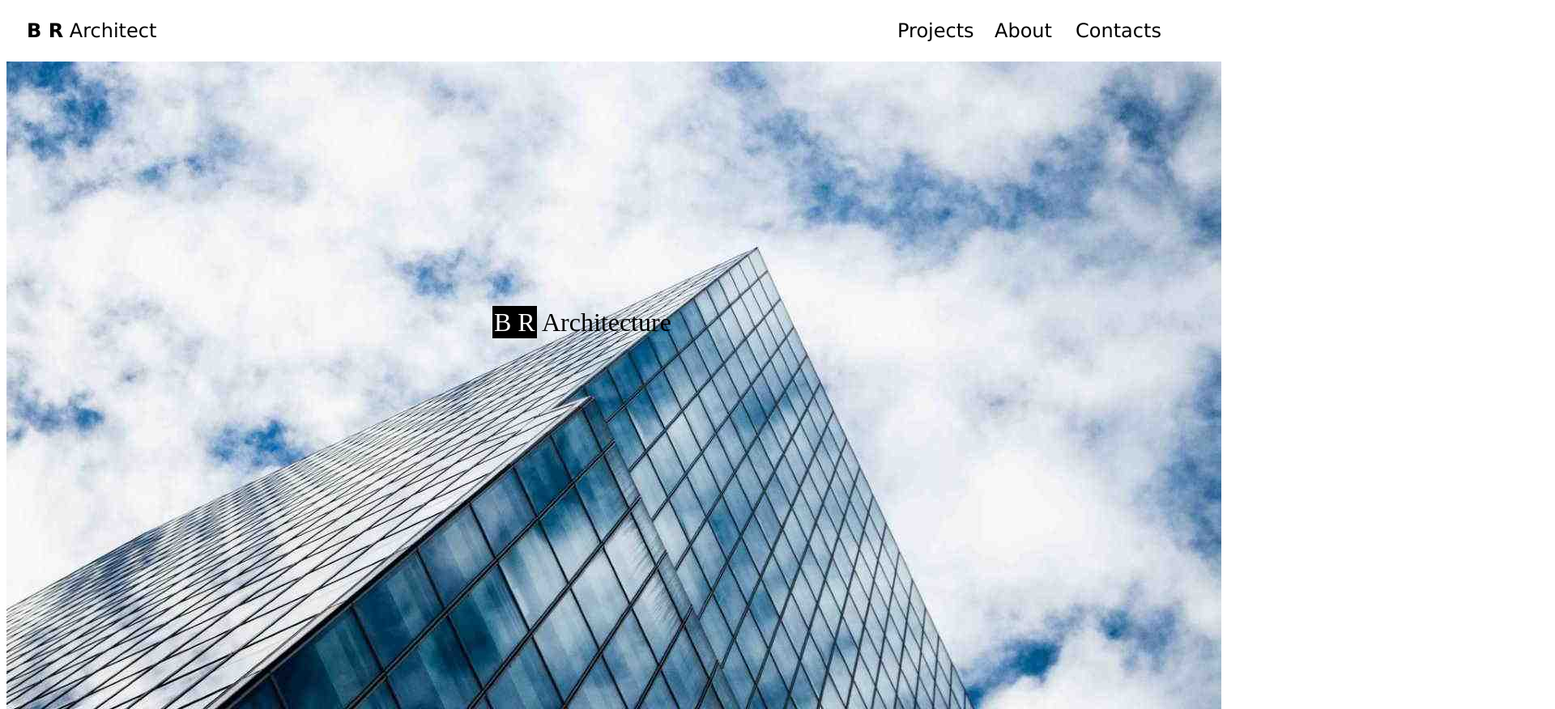
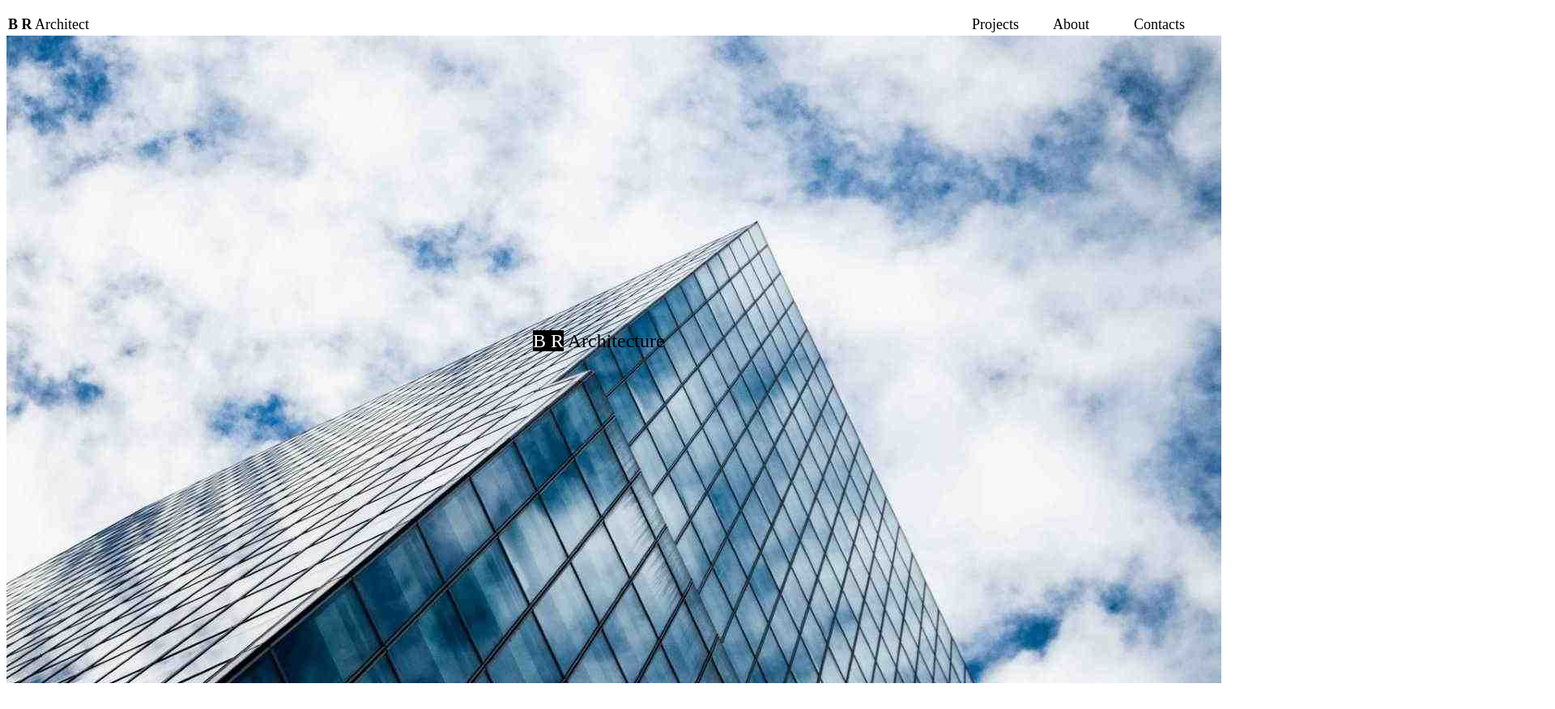
Before and after one commit to Abhiramvadla12/day19, a plain HTML site: page index.html in a window 1280 px wide. Shown: the whole page at 81% size, 1920 px wide, since content can reach past the window. Drawn offline with Linux system fonts and the light colour scheme.

Commit message:
updated task code

```diff
--- a/index.html
+++ b/index.html
@@ -6,63 +6,61 @@
     <title>Document</title>
 </head>
 <style>
+    #top{
+        position: fixed;
+        display: inline-block;
+        width: 100%;
+        height: 30px;
+        background-color: white;
+    }
     #a{
-        padding-left: 25px;
-        font-size: x-large;
-        width:10em;
-        font-family: Verdana, Geneva, Tahoma, sans-serif;
+        position: fixed;
+        left: 10px;
+        top: 2px;
+        font-size: large;
     }
     #b{
-        margin-top: -52px;
-        margin-left: 1100px;
-        font-size: x-large;
-        width: 4em;
-        font-family: Verdana, Geneva, Tahoma, sans-serif;
+        position: fixed;
+        left: 1200px;
+        top: 2px;
+        font-size: large;
+
     }
+    #c{
+        position: fixed;
+        left: 1300px;
+        top: 2px;
+        font-size:large;
 
-
-    #c{
-        margin-top: -52px;
-        margin-left: 1220px;
-        font-size: x-large;
-        width: 3em;
-        font-family: Verdana, Geneva, Tahoma, sans-serif;
     }
     #d{
-        margin-top: -52px;
-        margin-left: 1320px;
-        font-size: x-large;
-        width: 4em;
-        font-family: Verdana, Geneva, Tahoma, sans-serif;
-    }
-
-
-    #a:hover{
-        background-color: lightgrey;
+        position: fixed;
+        left: 1400px;
+        top: 2px;
+        font-size: large;
 
     }
-
-    #c:hover{
+    .title{
+        position: relative;
+        left: 650px;
+        bottom: 440px;
+        font-size: x-large;
+    }
+    #a:hover{
         background-color: lightgrey;
     }
     #b:hover{
         background-color: lightgrey;
     }
+    #c:hover{
+        background-color: lightgrey;
+    }
     #d:hover{
         background-color: lightgrey;
-
     }
     span{
-        border: 2px solid black;
-        width: 10px;
-        height: 10px;
-        background-color: black;
+        background: black;
         color: white;
-    }
-    .title{
-        margin-top: -500px;
-        font-size: xx-large;
-        padding-left: 600px;
     }
 </style>
 <body>
@@ -72,7 +70,8 @@
         <P id="c">About</P>
         <p id="d">Contacts</p>
 
-    </div>
+    </div><br>
+    <br>
     <div>
         <img src="./architect.jpg" alt="image not found">
         <div class="title">
```
